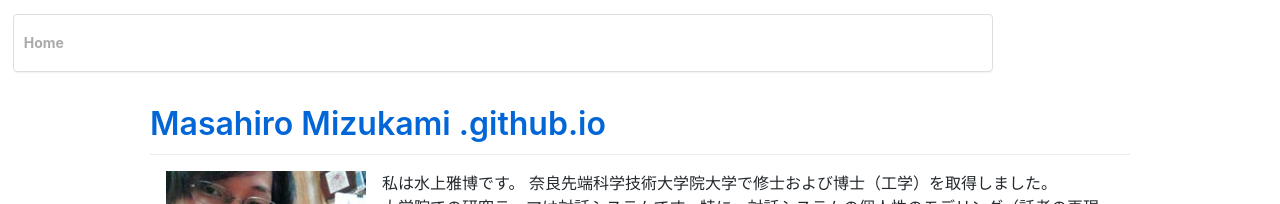
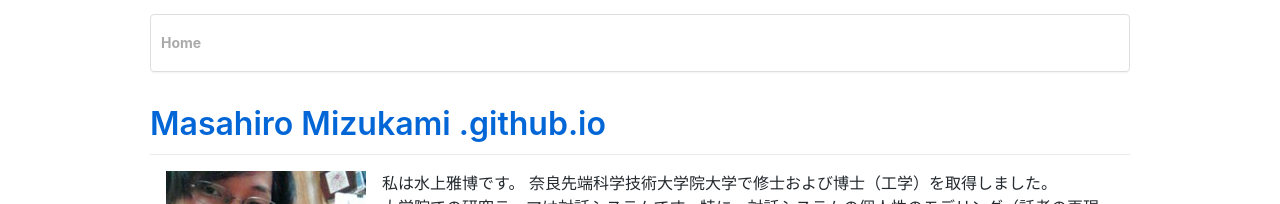
Before and after one commit to masahiro-mi/masahiro-mi.github.io, a Jekyll site: the page built from index.md, in a window 1280 px wide. Shown: the top 204 px of the page. Built offline with Jekyll 4.4.1, drawn with Linux system fonts in a browser that asks for light colours; comment, search, counter and statistics services are not loaded.

Commit message:
Update navigation.html

```diff
--- a/_includes/navigation.html
+++ b/_includes/navigation.html
@@ -4,12 +4,12 @@
   <style>
     .cp_navi {
     	background-color: #ffffff;
-	  	border: 1px solid #dedede;
+	  	border: 1px solid hsl(0, 0%, 87%);
 	  	border-radius: 4px;
   		box-shadow: 0 2px 2px -1px rgba(0, 0, 0, 0.055);
   		color: #888888;
   		display: block;
-  		margin: 1em 1%;
+  		margin: 1em auto;
   		overflow: hidden;
   		width: 980px;
   	}
```
